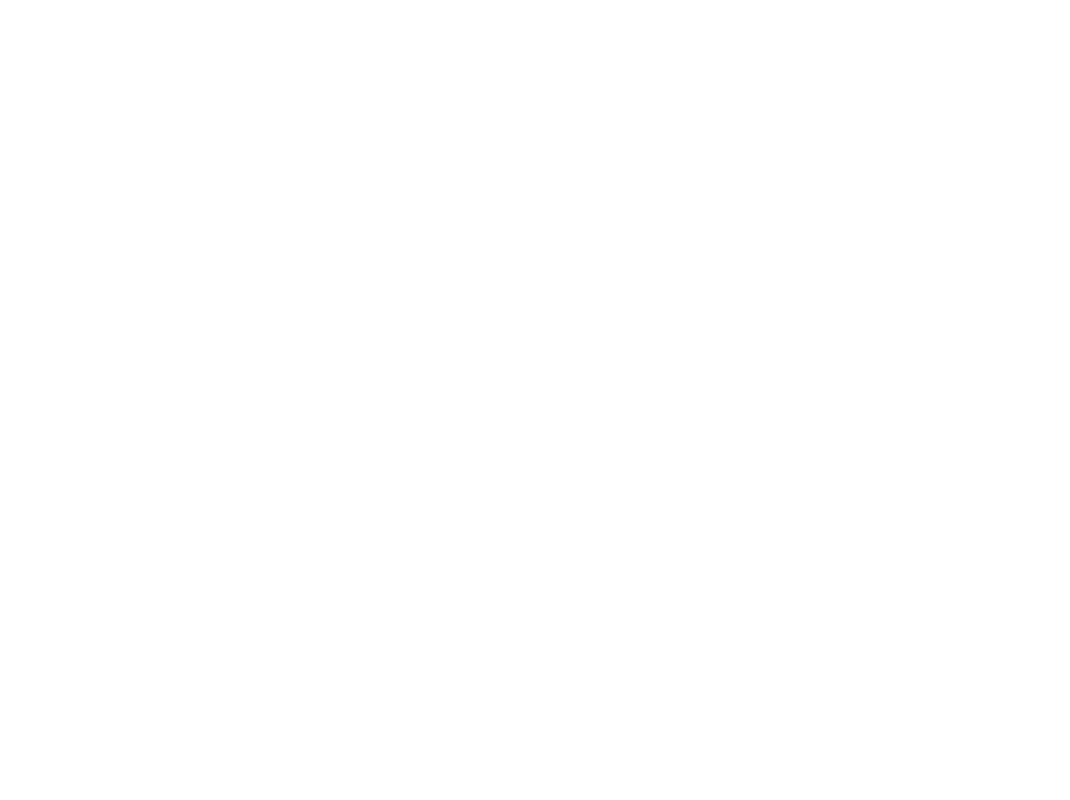
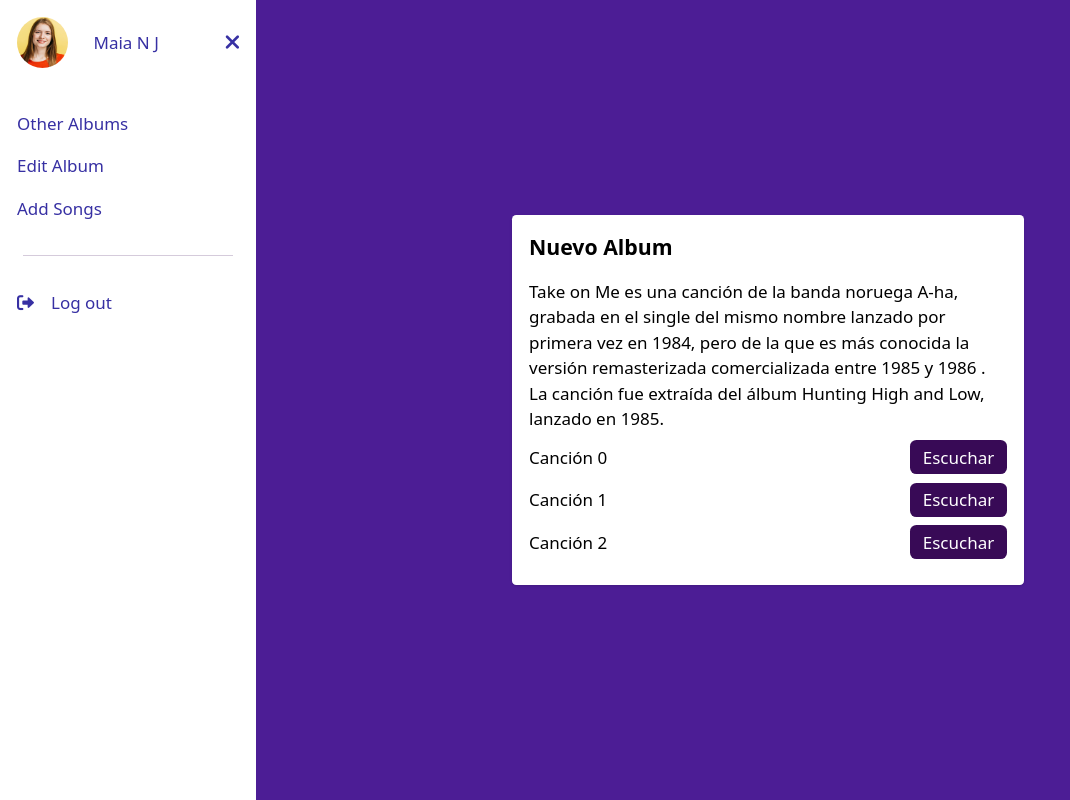
Before and after one commit to MaiaJNeris/musicP5, a plain HTML site: page index.html in a window 1280 px wide. Shown: the whole page, without its empty margins (0-1070 px from the left). Drawn offline with nearby package versions, Linux system fonts and the light colour scheme.

Commit message:
End index.html

```diff
--- a/index.html
+++ b/index.html
@@ -1,11 +1,94 @@
 <!DOCTYPE html>
-<html lang="en">
+<html lang="es">
+
 <head>
     <meta charset="UTF-8">
     <meta name="viewport" content="width=device-width, initial-scale=1.0">
-    <title>Document</title>
+    <link rel="icon" type="image/x-icon" href="./asset/icons8-80s-music-48.png">
+    <!-- Tailwind CSS -->
+    <script src="https://cdn.tailwindcss.com"></script>
+
+    <!-- CSS -->
+    <link href="style.css" rel="stylesheet" type="text/css">
+
+    <!-- GoogleFonts -->
+    <link rel="preconnect" href="https://fonts.googleapis.com">
+    <link rel="preconnect" href="https://fonts.gstatic.com" crossorigin>
+    <link
+        href="https://fonts.googleapis.com/css2?family=Nunito+Sans:ital,opsz,wght@0,6..12,200..1000;1,6..12,200..1000&display=swap"
+        rel="stylesheet">
+    <link href="https://cdnjs.cloudflare.com/ajax/libs/font-awesome/6.0.0-beta3/css/all.min.css" rel="stylesheet" />
+    <title>Agregar Album</title>
 </head>
-<body>
+
+<body class="bg-gray-100">
+
+    <div class="flex h-screen">
+        <div class="w-1/5 bg-white p-4">
+            <div class="flex justify-end">
+                <button class="flex row-auto justify-between w-full items-center">
+                    <div class="flex row-auto justify-between space-x-6 items-center">
+                        <!-- IMG ROUNDED -->
+                        <img src="./asset/perfil.jpg" alt="Nombre del usuario" class="w-12 h-12 rounded-full">
+                        <!-- NAME FROM USER -->
+                        <h3 class="text-indigo-800">Maia N J</h3>
+                    </div>
+                    <i id="toggle-icon" class="fas fa-times text-indigo-800 text-xl"></i>
+                </button>
+            </div>
+            <!-- Contenido del Sidebar -->
+            <nav>
+                <ul class="flex flex-col mt-4">
+                    <div class="mt-4">
+                        <li class="py-2"><a href="#" class="text-indigo-800 hover:no-underline">Other Albums</a></li>
+                        <li class="py-2"><a href="#" class="text-indigo-800 hover:no-underline">Edit Album</a></li>
+                        <li class="py-2"><a href="#" class="text-indigo-800 hover:no-underline">Add Songs</a></li>
+                    </div>
+
+                    <!-- Línea horizontal centrada -->
+                    <div class="flex justify-center items-center my-6">
+                        <div class="w-[95%] h-[1px] bg-[#380a5636]"></div>
+                    </div>
+
+                    <!-- Log out con ícono a la derecha -->
+                    <div class="flex items-center space-x-4">
+                        <i class="fa-solid fa-right-from-bracket text-indigo-800"></i>
+                        <li class="py-2"><a href="#" class="text-indigo-800 hover:no-underline">Log out</a></li>
+                    </div>
+                </ul>
+            </nav>
+        </div>
+
+        <!-- background -->
+        <div class="flex-1 flex items-center justify-center bg-violet-900">
+            <!-- Card from form -->
+            <div class="p-4 bg-white rounded shadow w-1/2"> <!-- Recordar tamaño ajustado al 50% del contenedor -->
+
+                <h3 class="text-xl font-semibold mb-4">Nuevo Album</h3>
+                <p class="mb-2">Take on Me es una canción de la banda noruega A-ha, grabada en el single del mismo nombre lanzado por primera vez
+                    en 1984, pero de la que es más conocida la versión remasterizada comercializada entre 1985 y 1986 . La canción
+                    fue extraída del álbum Hunting High and Low, lanzado en 1985.
+                </p>
+                <!-- lista ul>li para escuchar -->
+                <ul>
+                    <li class="flex justify-between items-center mb-2">
+                        <span>Canción 0</span>
+                        <a href="#" class="bg-[#380a56] text-white px-3 py-1 rounded-md hover:bg-[#4b1e7a] transition-colors">Escuchar</a>
+                    </li>
+                    <li class="flex justify-between items-center mb-2">
+                        <span>Canción 1</span>
+                        <a href="#" class="bg-[#380a56] text-white px-3 py-1 rounded-md hover:bg-[#4b1e7a] transition-colors">Escuchar</a>
+                    </li>
+                    <li class="flex justify-between items-center mb-2">
+                        <span>Canción 2</span>
+                        <a href="#" class="bg-[#380a56] text-white px-3 py-1 rounded-md hover:bg-[#4b1e7a] transition-colors">Escuchar</a>
+                    </li>
+                </ul>
+
+
+            </div>
+        </div>
+    </div>
 
 </body>
 </html>
```
